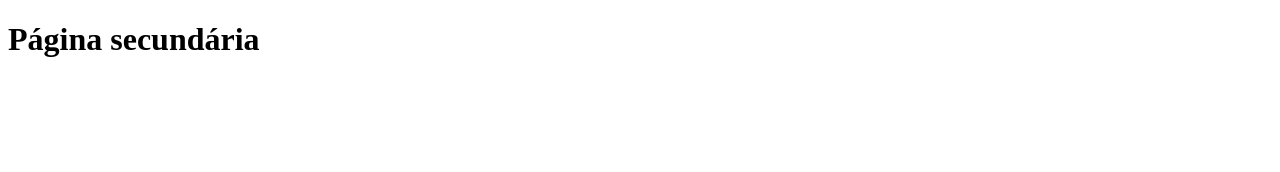
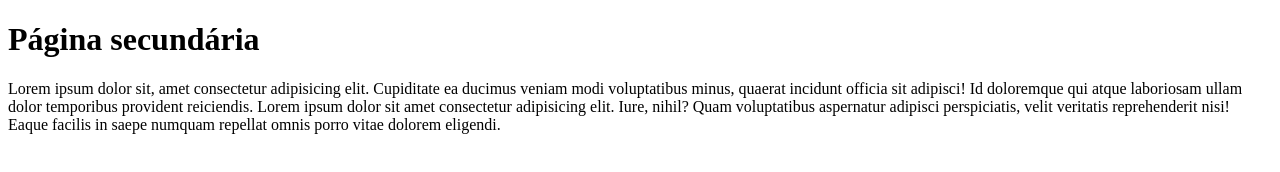
Before and after one commit to matcbv/treinando_git, a plain HTML site: page diretorio_principal/subpage.html in a window 1280 px wide. Drawn offline with Linux system fonts and the light colour scheme.

Commit message:
Adicao de texto a pagina secundaria

```diff
--- a/diretorio_principal/subpage.html
+++ b/diretorio_principal/subpage.html
@@ -7,5 +7,6 @@
 </head>
 <body>
     <h1>Página secundária</h1>
+    <p>Lorem ipsum dolor sit, amet consectetur adipisicing elit. Cupiditate ea ducimus veniam modi voluptatibus minus, quaerat incidunt officia sit adipisci! Id doloremque qui atque laboriosam ullam dolor temporibus provident reiciendis. Lorem ipsum dolor sit amet consectetur adipisicing elit. Iure, nihil? Quam voluptatibus aspernatur adipisci perspiciatis, velit veritatis reprehenderit nisi! Eaque facilis in saepe numquam repellat omnis porro vitae dolorem eligendi.</p>
 </body>
 </html>
```
